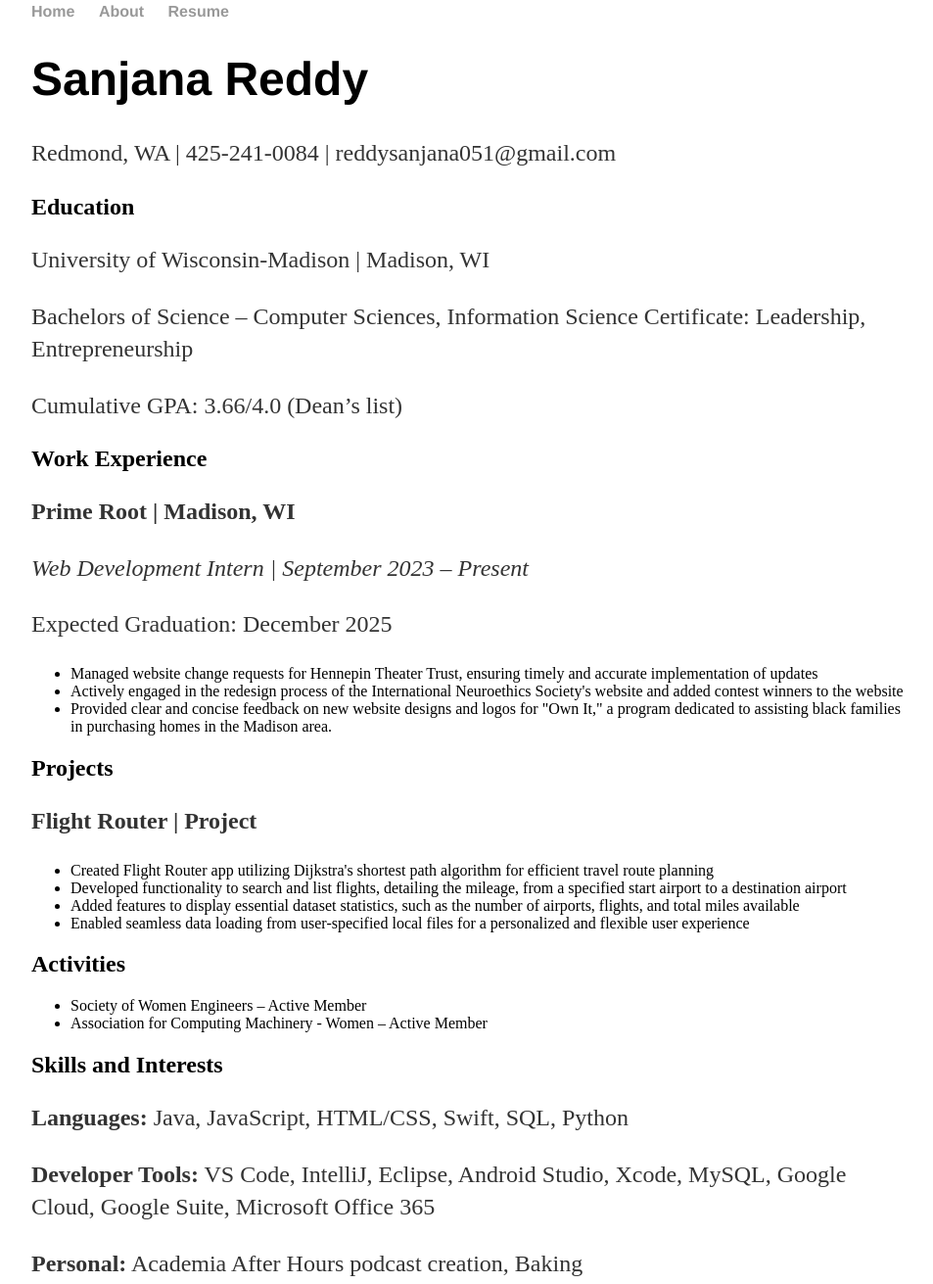
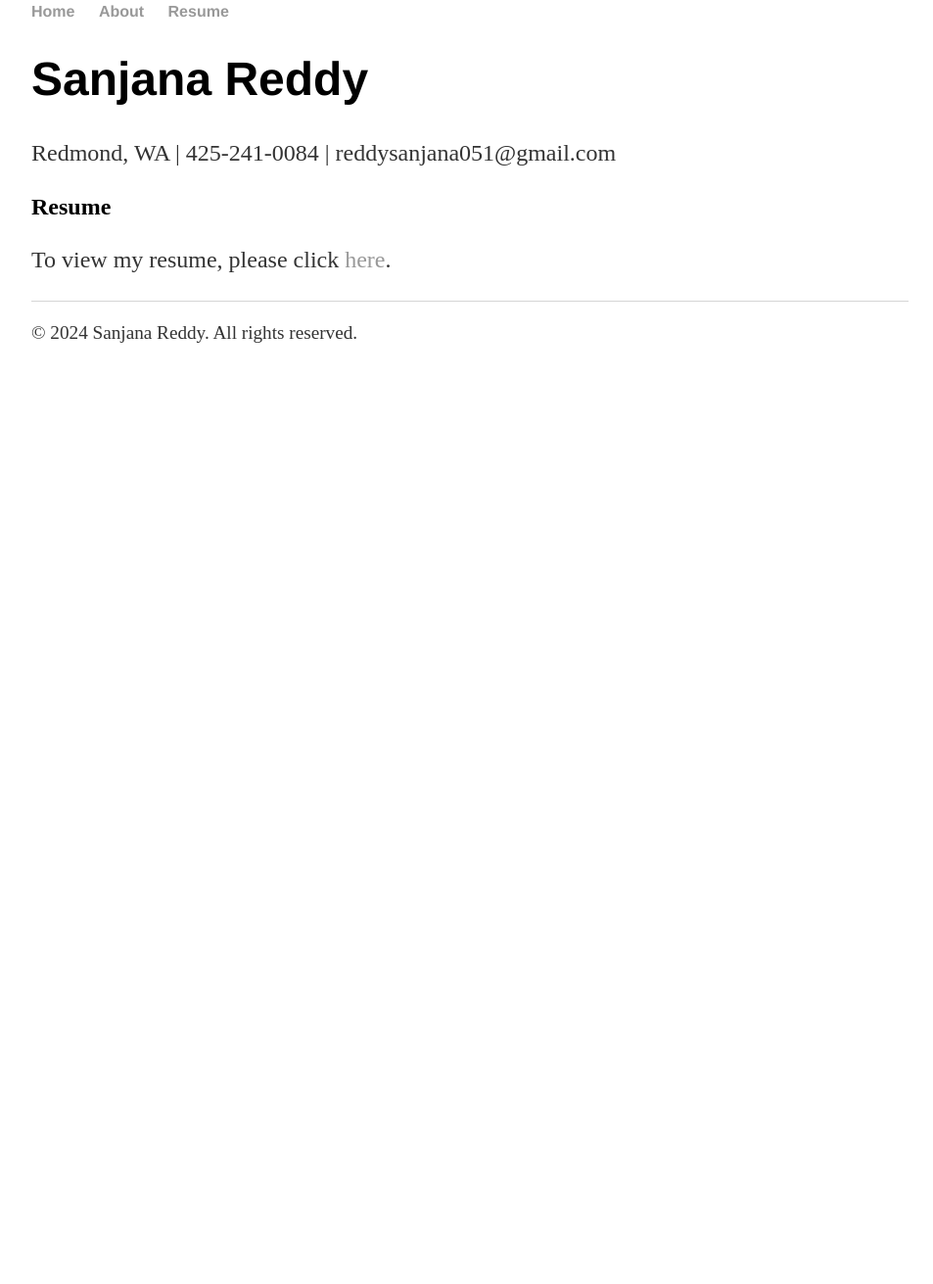
Before and after one commit to s-sanreddy/s-sanreddy, a plain HTML site: page resume.html in a window 1280 px wide. Shown: the part 57-1368 px from the top of the page at 98% size, without its empty margins (160-1113 px from the left). After the commit the page ends 800 px from the top, so only its background shows below. Drawn offline with Linux system fonts and the light colour scheme.

Commit message:
Update resume.html

```diff
--- a/resume.html
+++ b/resume.html
@@ -19,44 +19,8 @@
       <h1>Sanjana Reddy</h1>
       <p>Redmond, WA | 425-241-0084 | reddysanjana051@gmail.com</p>
 
-      <h2>Education</h2>
-      <p>University of Wisconsin-Madison | Madison, WI</p>
-      <p>Bachelors of Science – Computer Sciences, Information Science Certificate: Leadership, Entrepreneurship</p>
-      <p>Cumulative GPA: 3.66/4.0 (Dean’s list)</p>
-
-      <h2>Work Experience</h2>
-      <p><strong>Prime Root | Madison, WI</strong></p>
-      <p><em>Web Development Intern | September 2023 – Present</em></p>
-      <p>Expected Graduation: December 2025</p>
-      <ul>
-        <li>Managed website change requests for Hennepin Theater Trust, ensuring timely and accurate implementation of updates</li>
-        <li>Actively engaged in the redesign process of the International Neuroethics Society's website and added contest winners to the website</li>
-        <li>Provided clear and concise feedback on new website designs and logos for "Own It," a program dedicated to assisting black families in purchasing homes in the Madison area.</li>
-      </ul>
-
-      <!-- More work experiences can be added similarly -->
-
-      <h2>Projects</h2>
-      <p><strong>Flight Router | Project</strong></p>
-      <ul>
-        <li>Created Flight Router app utilizing Dijkstra's shortest path algorithm for efficient travel route planning</li>
-        <li>Developed functionality to search and list flights, detailing the mileage, from a specified start airport to a destination airport</li>
-        <li>Added features to display essential dataset statistics, such as the number of airports, flights, and total miles available</li>
-        <li>Enabled seamless data loading from user-specified local files for a personalized and flexible user experience</li>
-      </ul>
-
-      <!-- More projects can be added similarly -->
-
-      <h2>Activities</h2>
-      <ul>
-        <li>Society of Women Engineers – Active Member</li>
-        <li>Association for Computing Machinery - Women – Active Member</li>
-      </ul>
-
-      <h2>Skills and Interests</h2>
-      <p><strong>Languages:</strong> Java, JavaScript, HTML/CSS, Swift, SQL, Python</p>
-      <p><strong>Developer Tools:</strong> VS Code, IntelliJ, Eclipse, Android Studio, Xcode, MySQL, Google Cloud, Google Suite, Microsoft Office 365</p>
-      <p><strong>Personal:</strong> Academia After Hours podcast creation, Baking</p>
+      <h2>Resume</h2>
+      <p>To view my resume, please click <a href="https://drive.google.com/file/d/1q2KxeaElMoW7emYlipP3PylstmkVjeBt/view?usp=sharing" target="_blank">here</a>.</p>
     </div>
   </div>
   <footer>
```
